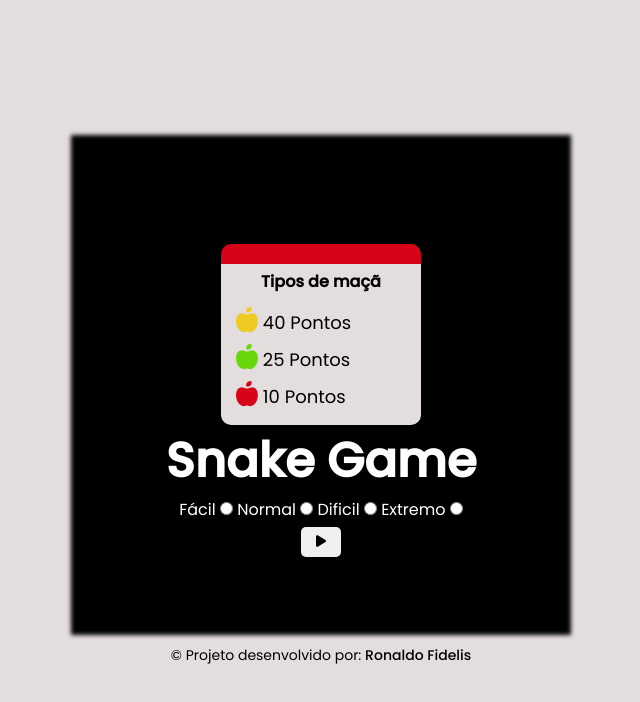
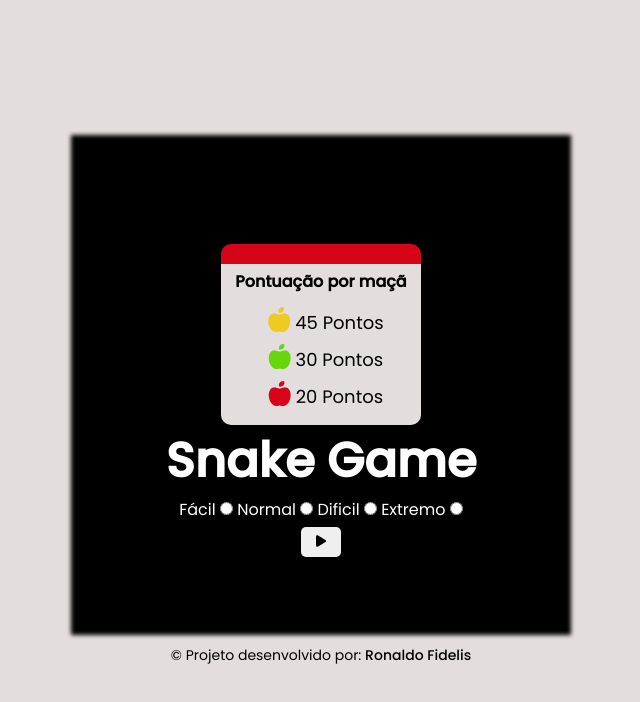
Before and after one commit to RonaldoFidelis/Game-Snake, a plain HTML site: page index.html in a window 1280 px wide. Shown: the whole page, without its empty margins (319-959 px from the left). Drawn offline with Linux system fonts and the light colour scheme.

Commit message:
Feat: AlignItemsModalTypesApples

```diff
--- a/index.html
+++ b/index.html
@@ -15,19 +15,19 @@
 <body>
   <form class="menu">
     <span class="info-apple">
-      <h1 class="info-title">Tipos de maçã</h1>
+      <h1 class="info-title">Pontuação por maçã</h1>
       <ul class="types-list">
         <li class="list-apple">
           <i class="apple-type gold fa-solid fa-apple-whole"></i>
-          <p class="apple-point">40 Pontos</p>
+          <p class="apple-point">45 Pontos</p>
         </li>
         <li class="list-apple">
           <i class="apple-type green fa-solid fa-apple-whole"></i>
-          <p class="apple-point">25 Pontos</p>
+          <p class="apple-point">30 Pontos</p>
         </li>
         <li class="list-apple">
           <i class="apple-type normal fa-solid fa-apple-whole"></i>
-          <p class="apple-point">10 Pontos</p>
+          <p class="apple-point">20 Pontos</p>
         </li>
       </ul>
     </span>
--- a/src/main.js
+++ b/src/main.js
@@ -145,11 +145,11 @@ class Game {
       effectEat.play();
       this.snake.push(head);
       if (this.apple.tipo.name == "dourado") {
-        this.pontuation += 40;
+        this.pontuation += 45;
       } else if (this.apple.tipo.name == "verde") {
-        this.pontuation += 25;
+        this.pontuation += 30;
       } else {
-        this.pontuation += 10;
+        this.pontuation += 20;
       }
       score.innerHTML = `${this.pontuation}`;
 
--- a/src/style.css
+++ b/src/style.css
@@ -40,6 +40,7 @@ body {
   background: #E4DDDD;
   display: flex;
   align-items: center;
+  justify-content: center;
   flex-direction: column;
   padding: 5px;
   border-radius: 10px;
@@ -66,6 +67,7 @@ body {
   list-style: none;
   display: flex;
   align-items: center;
+  justify-content: center;
   gap: 5px;
 }
 
```
